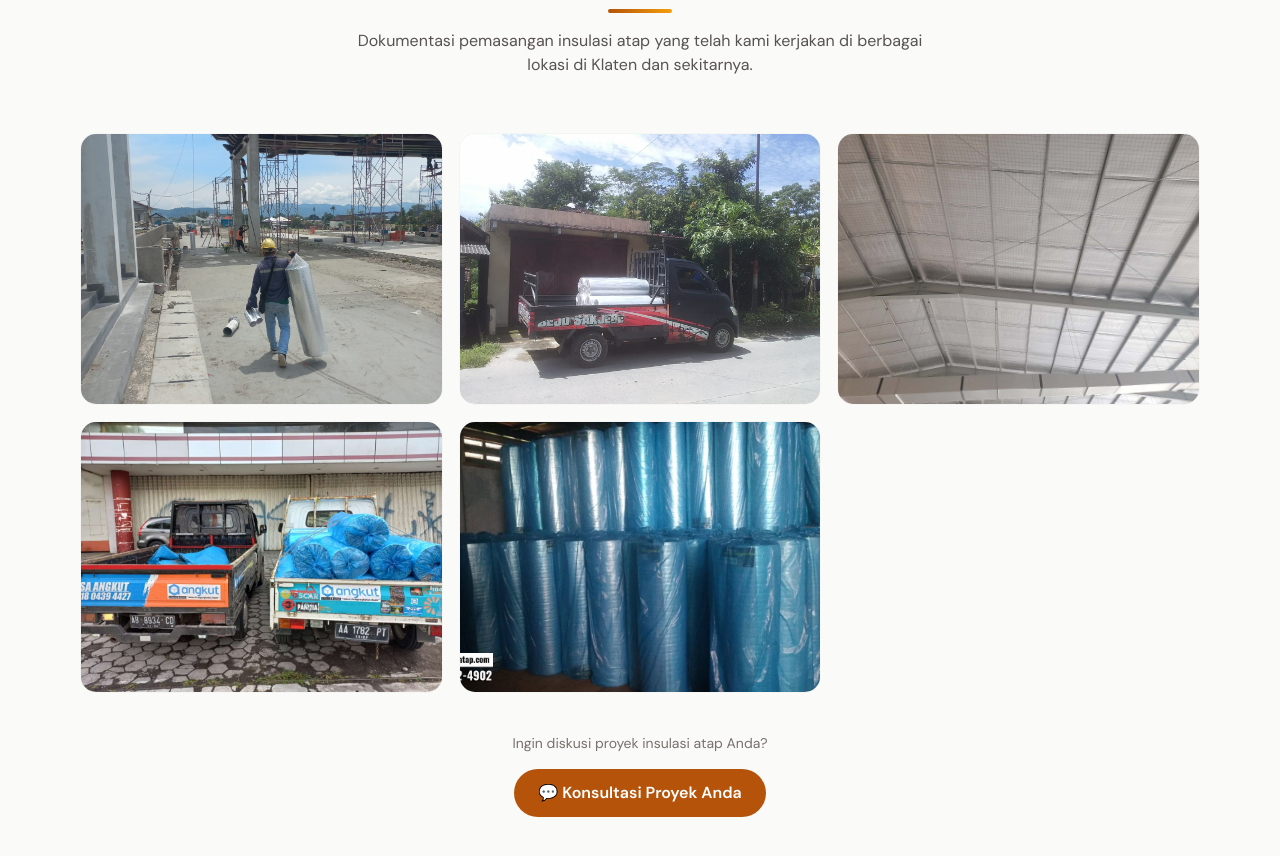
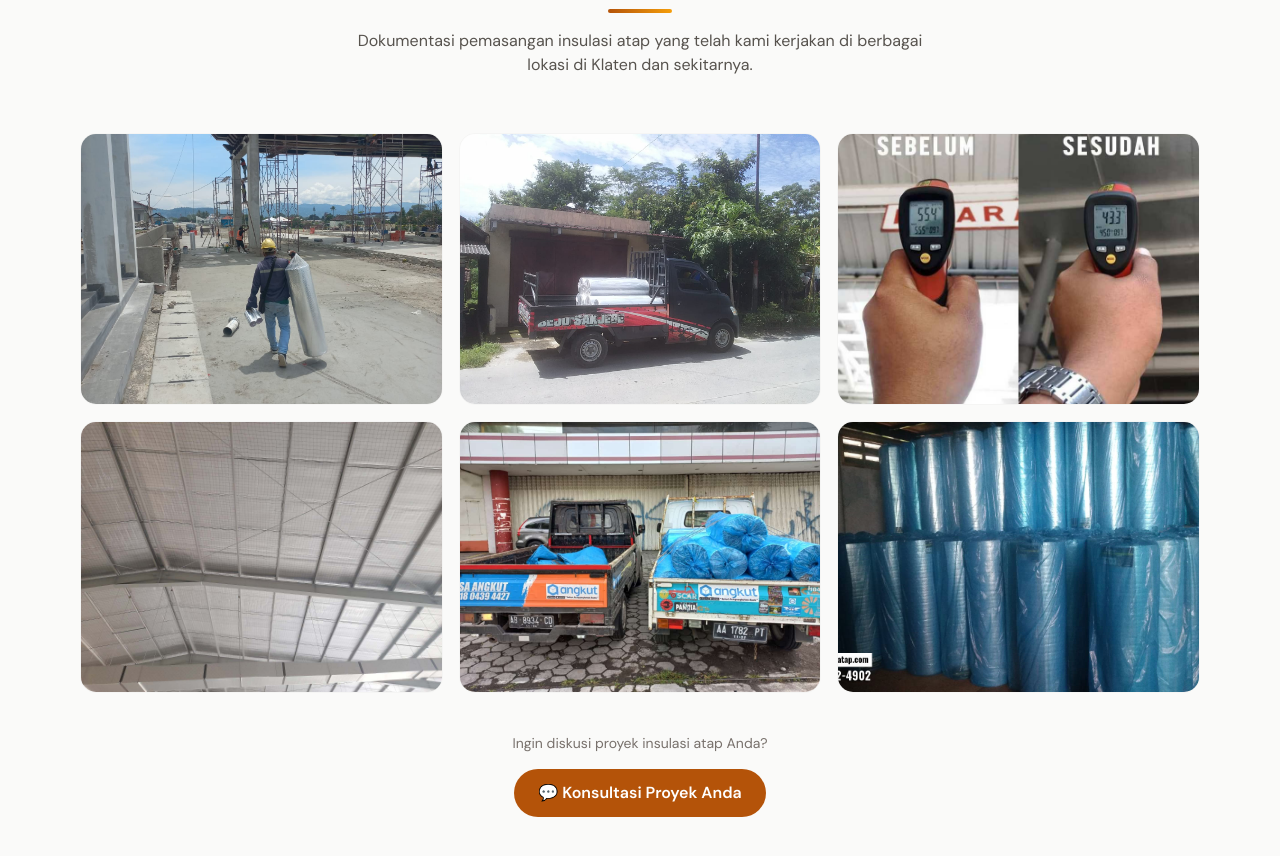
Before and after one commit to Bengkulu-travel/insulasi-atap-klaten, a Next.js app: page / in a window 1280 px wide. Shown: the part 4025-4881 px from the top of the page. Built offline with nearby package versions, Linux system fonts and the light colour scheme.

Commit message:
Update data.js

```diff
--- a/app/data.js
+++ b/app/data.js
@@ -80,8 +80,8 @@ export const products = [
 // ============================================================
 export const galleryImages = [
   { id: 1, src: "/images/imagesproyek1.jpg", alt: "Pemasangan insulasi", caption: "Pintu Tol - Klaten Kota" },
-  { id: 2, src: "/images/proyek2.jpg", alt: "Insulasi gedung", caption: "Satuan - Ambil di Lokasi" },
-  // { id: 3, src: "/images/proyek3.jpg", alt: "Pemasangan woven foil", caption: "Pemasangan - Delanggu" },
+  { id: 2, src: "/images/proyek2.jpg", alt: "Insulasi gedung", caption: "Satuan - Ambil di Lokasi Klaten" },
+  { id: 3, src: "/images/proyek3.jpg", alt: "Pemasangan woven foil", caption: "Pengecekan Suhu - Delanggu" },
   { id: 4, src: "/images/proyek4.jpg", alt: "Hasil pemasangan", caption: "Hasil - Ceper" },
   { id: 5, src: "/images/proyek5.jpg", alt: "Insulasi gudang", caption: "Pengiriman - KIK" },
   { id: 6, src: "/images/proyek6.jpg", alt: "Pemasangan bubble foil", caption: "Bubble Foil - Gudang" },
```
